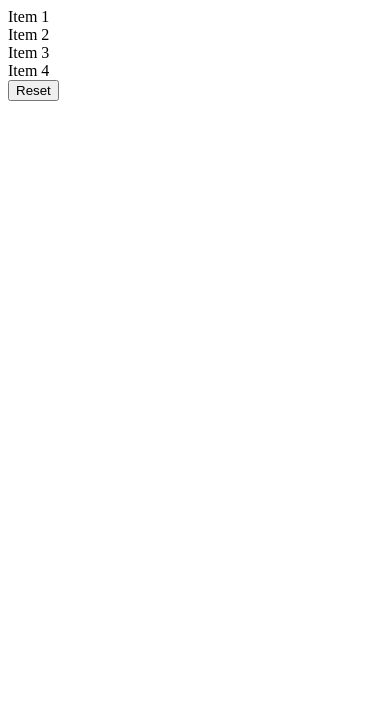
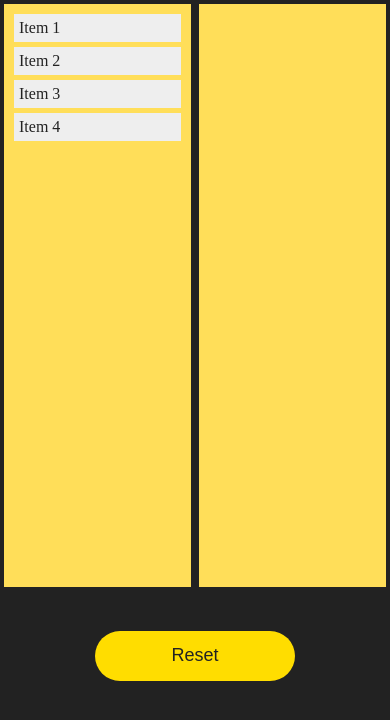
Before and after one commit to flashpunch0-0/drag-and-drop, a plain HTML site: page index.html in a window 390 px wide. Drawn offline with Linux system fonts and the light colour scheme.

Commit message:
added responsiveness and css

```diff
--- /dev/null
+++ b/index.css
@@ -0,0 +1,73 @@
+body {
+  margin: 0;
+  padding: 0;
+  background-color: #222;
+  color: #eee;
+}
+
+.container {
+  display: inline-block;
+  width: 100%;
+  height: 70vh;
+  border: 4px solid #222;
+  padding: 10px;
+  box-sizing: border-box;
+  background-color: #ffde59;
+  color: #222;
+}
+
+.item {
+  background-color: #eee;
+  padding: 5px;
+  margin-bottom: 5px;
+  cursor: grab;
+}
+
+.item:hover {
+  background-color: #ddd;
+}
+
+.droppable {
+  background-color: #ffde59;
+}
+
+.success-message {
+  color: green;
+  font-weight: bold;
+  margin-top: 10px;
+}
+
+.resetbutton {
+  display: inline-block;
+  outline: 0;
+  border: none;
+  cursor: pointer;
+  padding: 0 24px;
+  border-radius: 50px;
+  min-width: 200px;
+  height: 50px;
+  font-size: 18px;
+  background-color: #fd0;
+  font-weight: 500;
+  color: #222;
+
+  margin-top: 10px;
+}
+
+.container-wrapper {
+  width: 100%;
+  height: 70vh;
+  display: flex;
+  flex-direction: row;
+  align-items: center;
+  justify-content: center;
+}
+
+.messagewrapper {
+  font-size: x-large;
+  display: flex;
+  flex-direction: column;
+  align-items: center;
+  justify-content: center;
+  margin-top: 20px;
+}
--- a/index.html
+++ b/index.html
@@ -4,6 +4,8 @@
     <meta charset="UTF-8" />
     <meta name="viewport" content="width=device-width, initial-scale=1.0" />
     <title>Drag-n-Drop</title>
+    <link rel="stylesheet" href="index.css" />
+    <script src="index.js" defer></script>
   </head>
   <body>
     <div class="container-wrapper">
```
Also changed, not shown: index.js (added).
